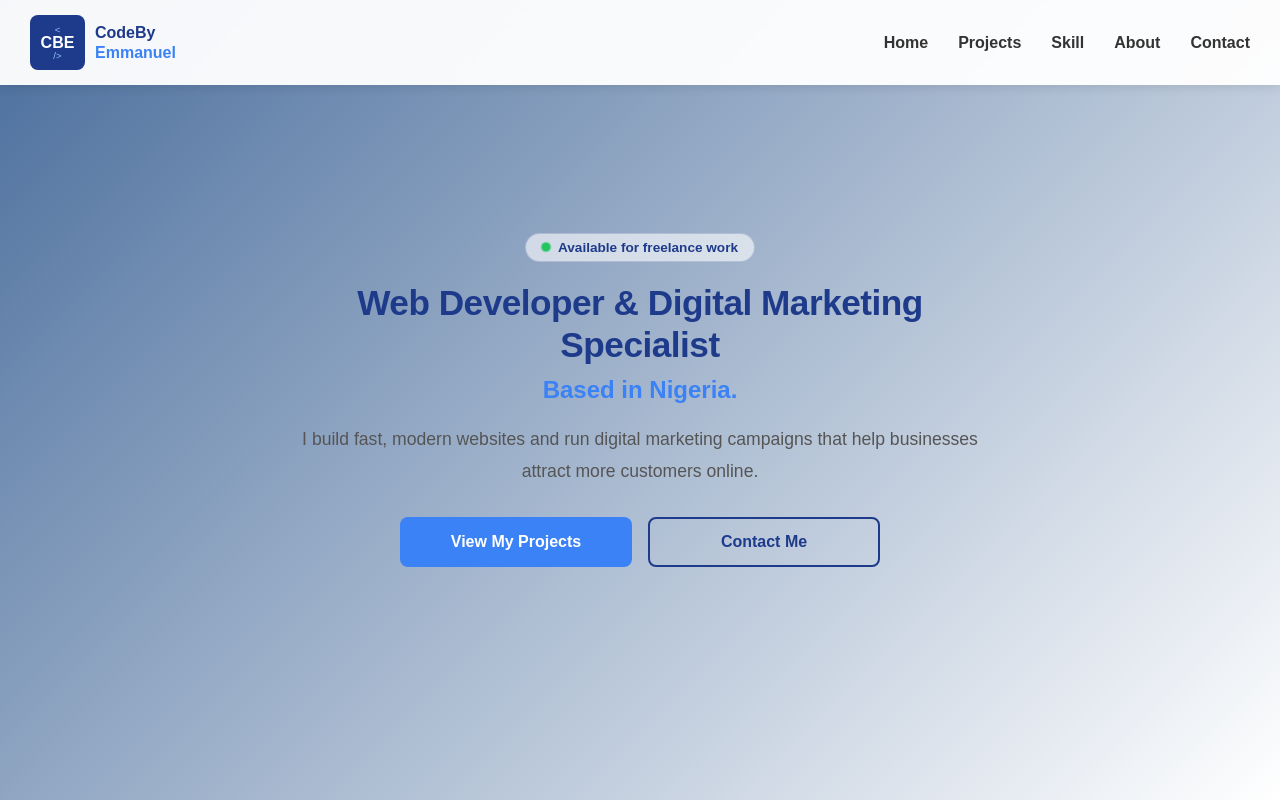
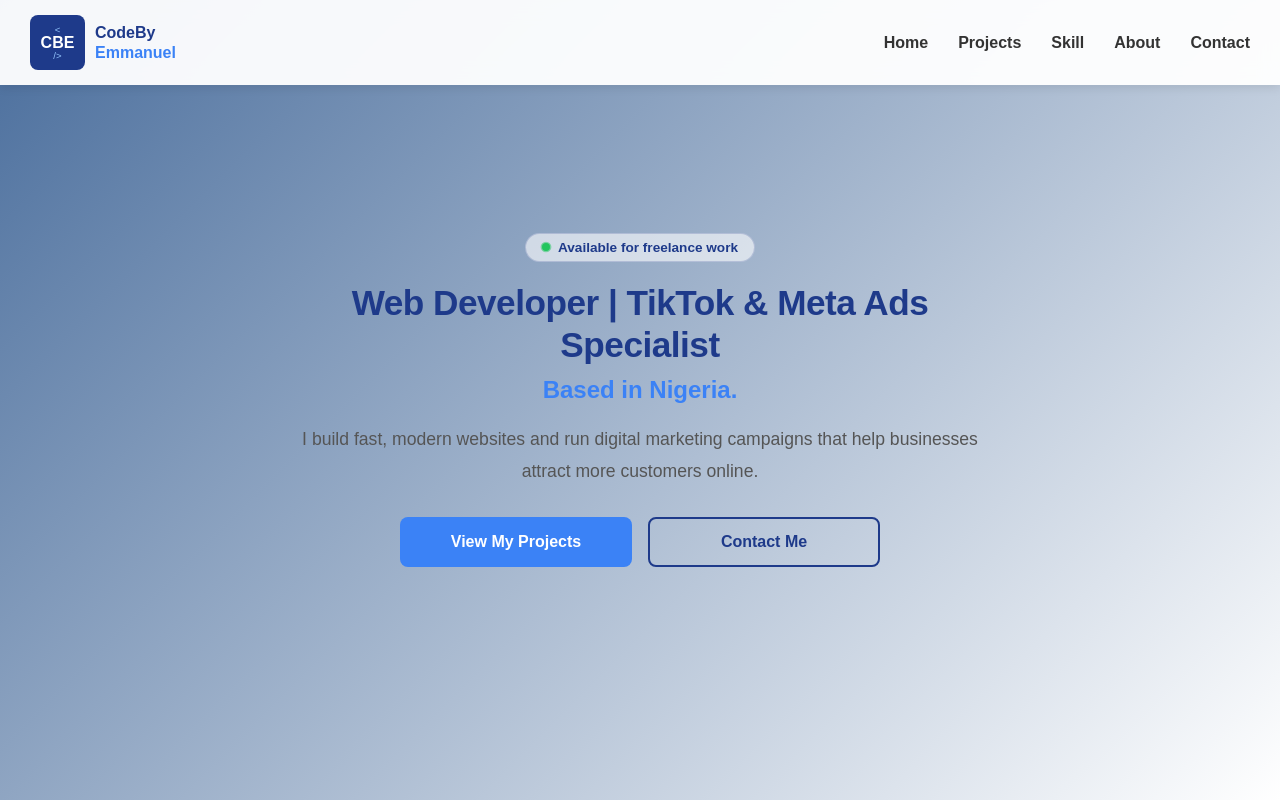
Before and after one commit to codebyemmanuel19/react-portfolio, a React (Vite) app: page / in a window 1280 px wide. Shown: the top 800 px of the page. Built offline with nearby package versions, Linux system fonts and the light colour scheme.

Commit message:
Finished projects section

```diff
--- a/src/components/Home.jsx
+++ b/src/components/Home.jsx
@@ -10,7 +10,7 @@ function Home(){
           Available for freelance work
         </span>
 
-        <h1>Web Developer & Digital Marketing Specialist</h1>
+        <h1>Web Developer | TikTok & Meta Ads Specialist</h1>
         <h2>Based in Nigeria.</h2>
 
         <p>
```
